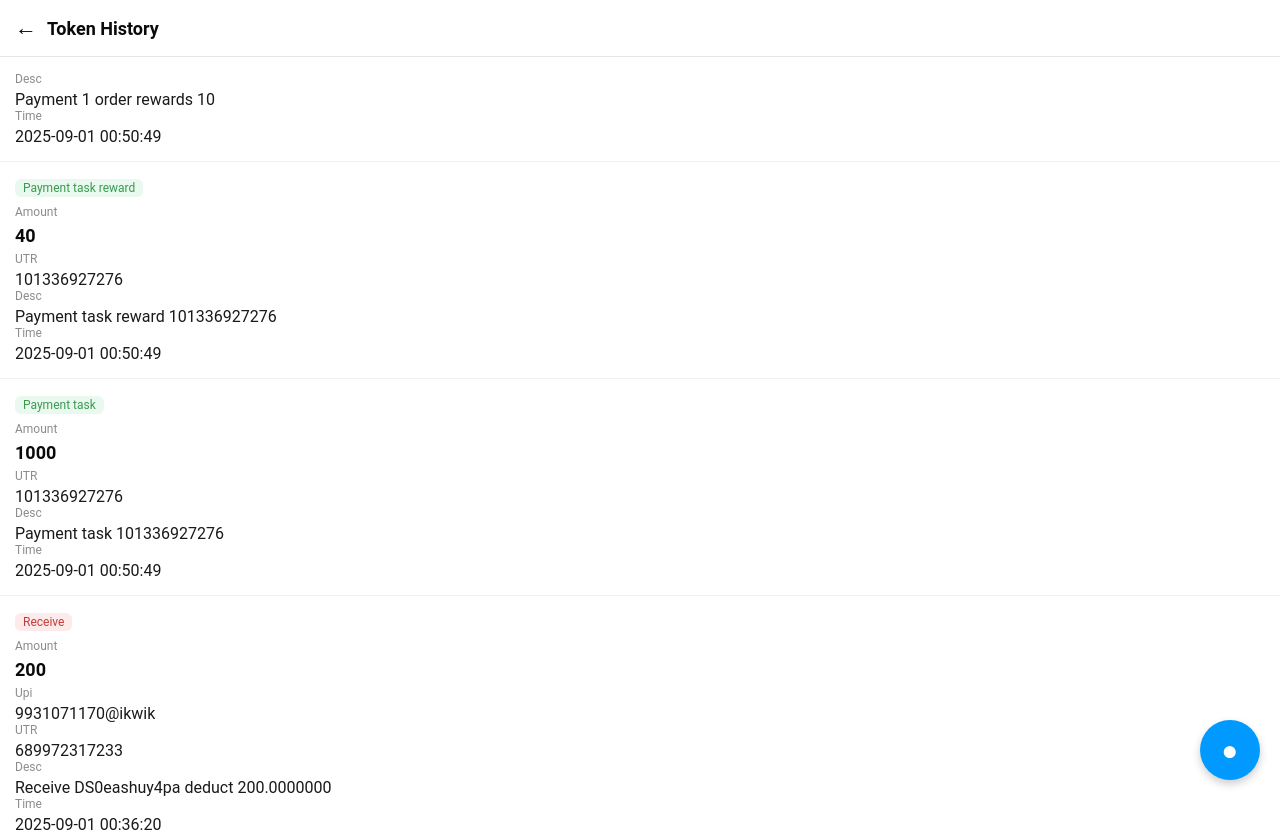
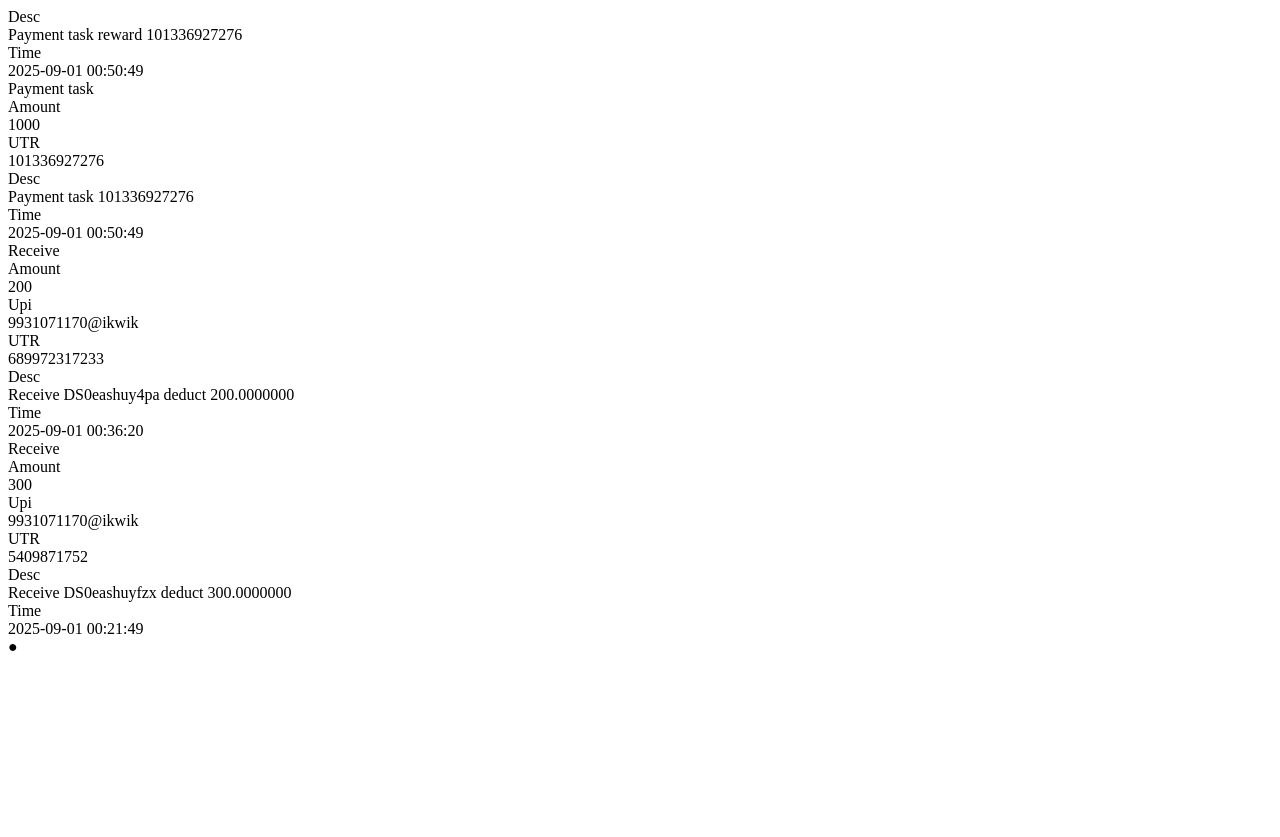
Before and after one commit to zapexy/Showpay-, a plain HTML site: page index.html in a window 1280 px wide. Shown: the top 837 px of the page. After the commit the page ends 800 px from the top, so only its background shows below. Drawn offline with Linux system fonts and the light colour scheme.

Commit message:
Update index.html

```diff
--- a/index.html
+++ b/index.html
@@ -1,87 +1,3 @@
-<!DOCTYPE html><html lang="en">
-<head>
-<meta charset="UTF-8">
-<meta name="viewport" content="width=device-width, initial-scale=1.0">
-<title>Token History</title>
-<style>
-  body {
-    font-family: 'Roboto', Arial, sans-serif;
-    margin: 0;
-    background: #ffffff;
-    color: #0a0a0a;
-  }
-  .header {
-    display: flex;
-    align-items: center;
-    padding: 15px;
-    font-size: 18px;
-    font-weight: bold;
-    border-bottom: 1px solid #e5e5e5;
-  }
-  .header .back {
-    margin-right: 10px;
-    font-size: 22px;
-    cursor: pointer;
-  }
-  .transaction {
-    padding: 15px;
-    border-bottom: 1px solid #f0f0f0;
-  }
-  .label {
-    font-size: 12px;
-    color: #8c8c8c;
-    margin-bottom: 4px;
-  }
-  .value {
-    font-size: 16px;
-    color: #1a1a1a;
-  }
-  .tag {
-    display: inline-block;
-    padding: 2px 8px;
-    border-radius: 6px;
-    font-size: 12px;
-    margin-bottom: 8px;
-  }
-  .tag.green { background: #e9f9ef; color: #3b9950; }
-  .tag.red { background: #fdeaea; color: #c33b3b; }
-  .amount { font-weight: bold; font-size: 18px; margin: 6px 0; }
-  .editable {
-    cursor: pointer;
-  }
-  .chat-button {
-    position: fixed;
-    bottom: 20px;
-    right: 20px;
-    width: 60px;
-    height: 60px;
-    background-color: #0099ff;
-    border-radius: 50%;
-    display: flex;
-    align-items: center;
-    justify-content: center;
-    color: white;
-    font-size: 28px;
-    box-shadow: 0 4px 8px rgba(0,0,0,0.2);
-    cursor: pointer;
-  }
-</style>
-</head>
-<body>
-  <div class="header">
-    <div class="back">&#8592;</div>
-    Token History
-  </div>  <div class="transaction">
-    <div class="label">Desc</div>
-    <div class="value editable">Payment 1 order rewards 10</div>
-    <div class="label">Time</div>
-    <div class="value editable">2025-09-01 00:50:49</div>
-  </div>  <div class="transaction">
-    <div class="tag green">Payment task reward</div>
-    <div class="label">Amount</div>
-    <div class="amount editable">40</div>
-    <div class="label">UTR</div>
-    <div class="value editable">101336927276</div>
     <div class="label">Desc</div>
     <div class="value editable">Payment task reward 101336927276</div>
     <div class="label">Time</div>
```
